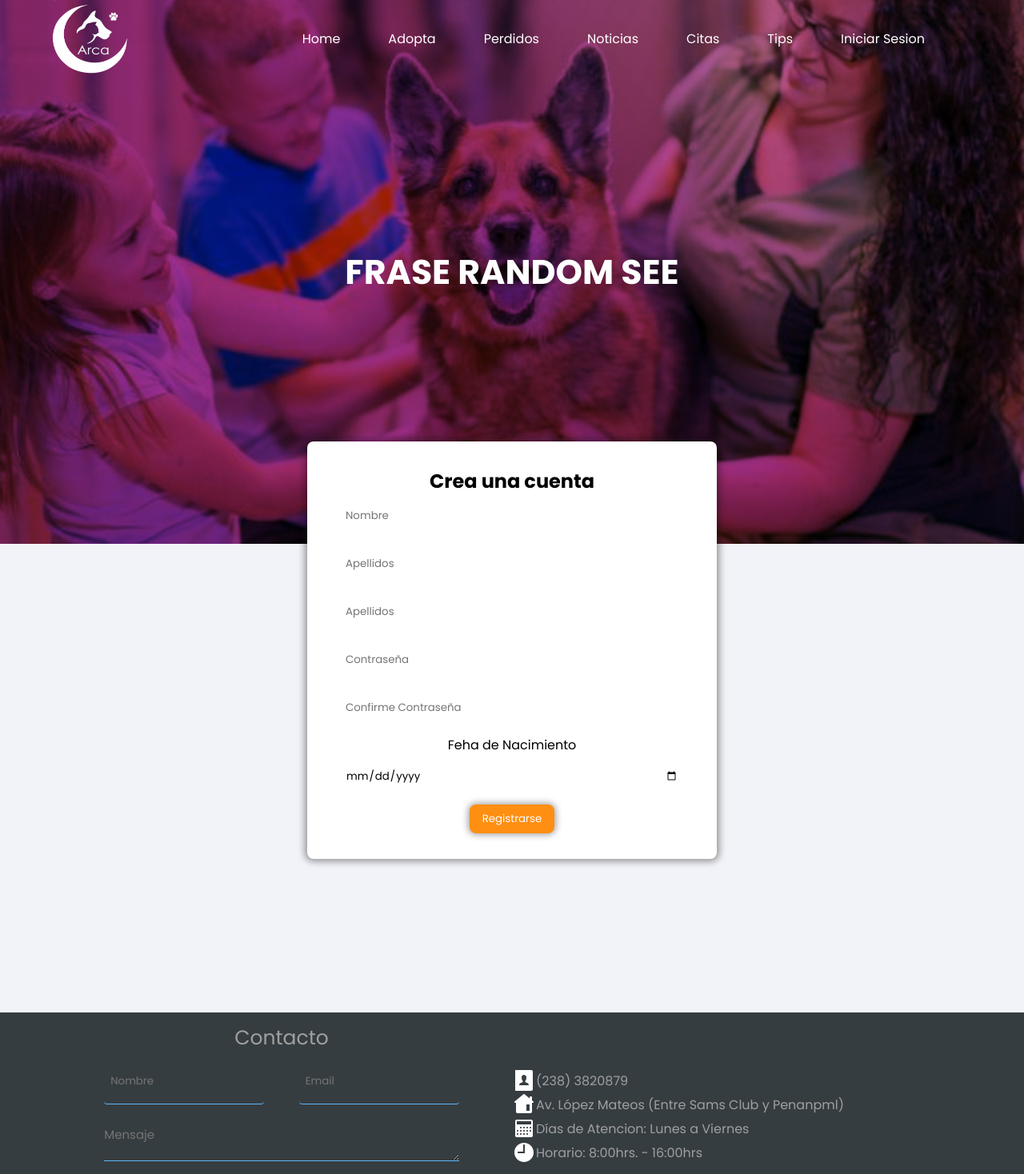
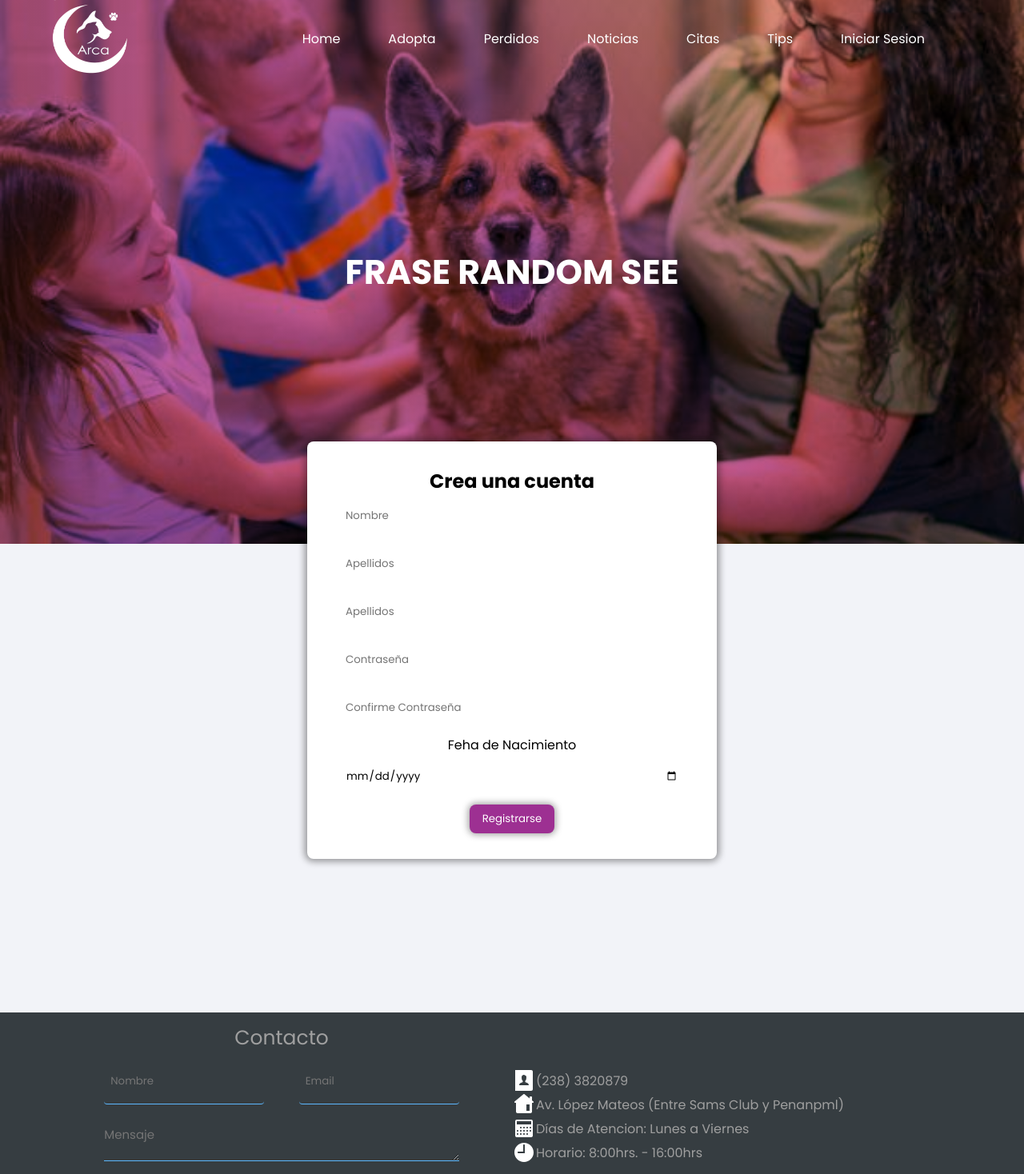
Before and after one commit to LeightNeal/arcaWeb, an Angular app: page /welcome/register in a window 1280 px wide. Shown: the top 1468 px of the page at 80% size. Built offline with nearby package versions, Linux system fonts and the light colour scheme.

Commit message:
registro-form v2

```diff
--- a/src/styles.css
+++ b/src/styles.css
@@ -1577,7 +1577,7 @@ input{
   .banner-register {
     width: 100%;
     height: var(--banner-height);
-    background: linear-gradient(45deg, #9D3092 55%, #C05FA4 80%), url('./assets/img/perroAdoptado.jpg') left no-repeat;
+    background: linear-gradient(45deg, #C05FA4 55%, #EB9B96 80%), url('./assets/img/perroAdoptado.jpg') left no-repeat;
     background-blend-mode: multiply;
     background-size: cover;
     background-attachment: fixed;
@@ -1703,7 +1703,7 @@ input{
 
 .form-register__submit:hover{
     text-shadow: 0 1px 1px rgba(0,0,0,0.5);
-    background:#FAD029;
+    background:#C05FA4;
     padding: 13px 23px;
     margin-top: -3px;
 }
@@ -1736,12 +1736,12 @@ input{
 }
 
 .form-register__input:focus {
-    border: .6vmin solid var(--color-accent);
+    border: .6vmin solid rgba(219, 16, 140, .7);
 }
 
 .form-register__submit {
     padding: .5rem 1rem;
-    background: var(--color-accent);
+    background: #9D3092;
     border: none;
     border-radius: 1vmin;
     color: #fff;
```
